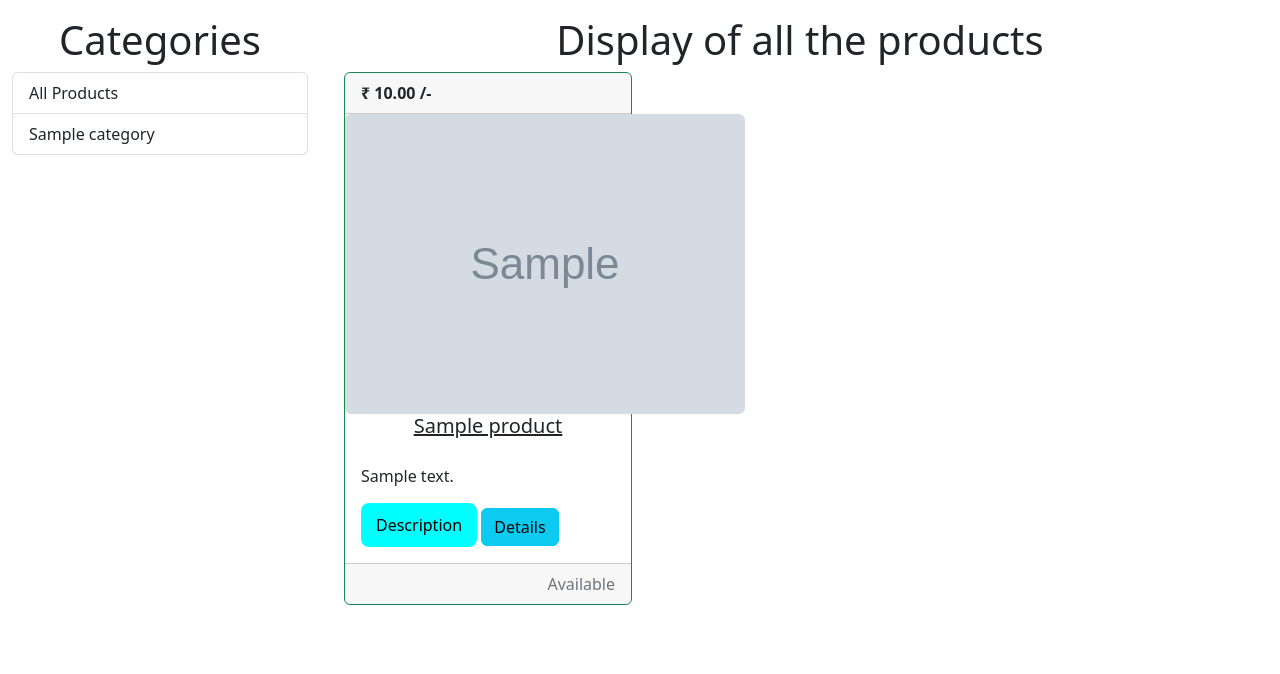
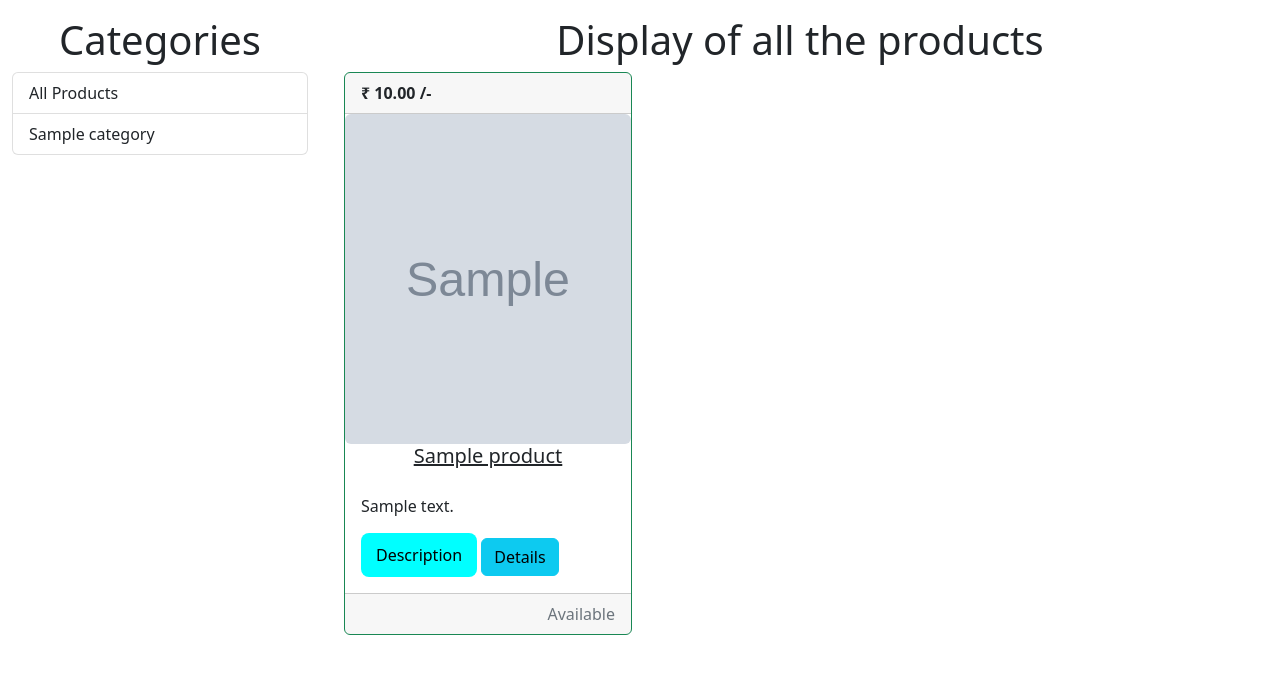
Before and after one commit to SaurabhHable/Q-Mart-App, a Django app: page / in a window 1280 px wide. Shown: the part 56-730 px from the top of the page. Run offline with Django 4.2, Linux system fonts and the light colour scheme; tables that the repository leaves empty hold one stand-in row (values such as "Sample post"); grey boxes marked "Sample" are stand-in pictures; some libraries are stand-ins or nearby versions.

Commit message:
Image fitting in card.

```diff
--- a/myApp/templates/myApp/list.html
+++ b/myApp/templates/myApp/list.html
@@ -55,7 +55,7 @@
                   <div class="card-header">
                     <span class="d-flex justify-content-start"><b>&#8377; {{prod.price}} /-</b></span>
                   </div>
-                  <img src="{{prod.image.url}}" alt="{{prod.name}}" class="rounded mx-auto d-block" height="300px" title="{{prod.name}}">
+                  <img src="{{prod.image.url}}" alt="{{prod.name}}" class="rounded mx-auto d-block card-img-top" height="330px" title="{{prod.name}}">
                     <div>
                         <h5 class="card-title text-center">
                             <a href="{% url 'prodDetails' prod.id %}" class="link-dark">{{ prod.name | truncatewords:5 }}</a>
@@ -64,7 +64,7 @@
                       <div class="card-body">
                         <div class="box">
                           <p class="card-text" id="desc">{{prod.description}}</p>
-                          <a href="javascript:void();" class="description-btn">Description</a>
+                          <a href="javascript:void(0)" class="description-btn">Description</a>
                           <a href="{% url 'prodDetails' prod.id %}" class="btn btn-info">Details</a>
                         </div>
                       </div>
```
